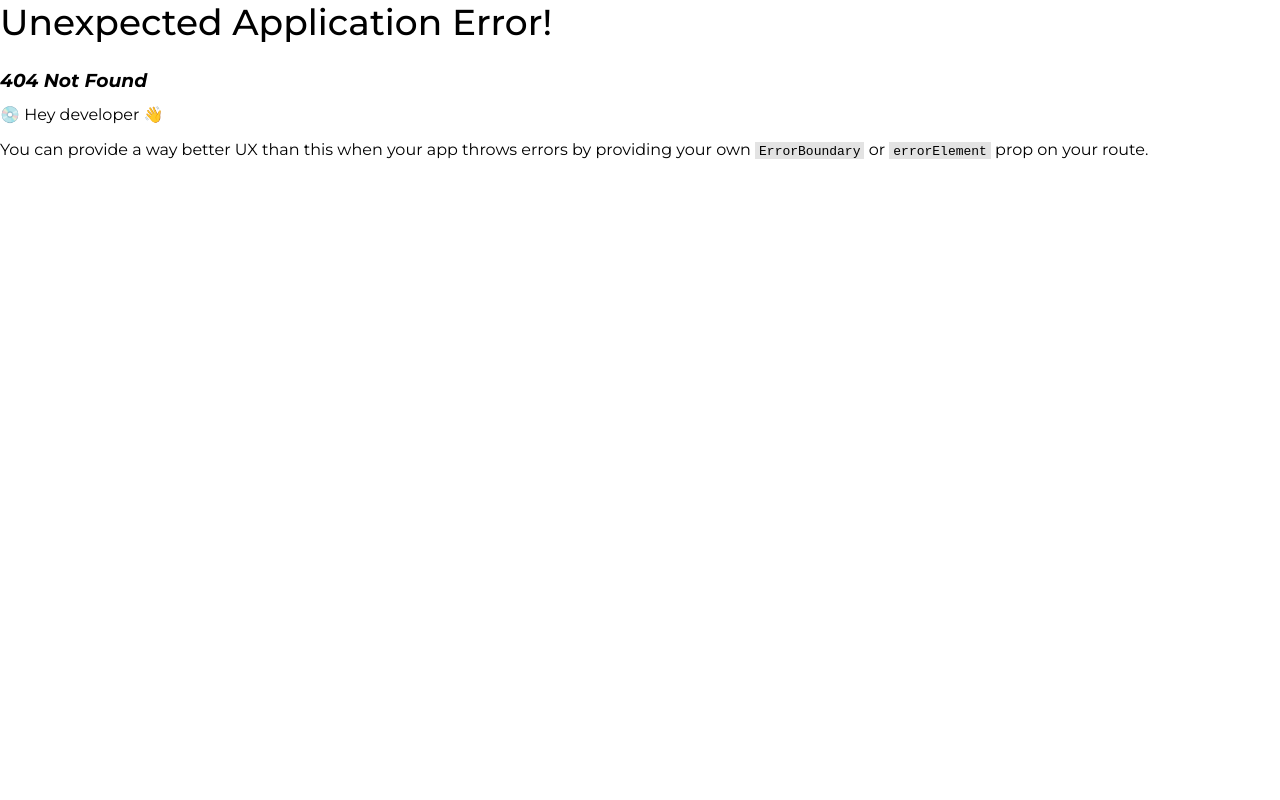
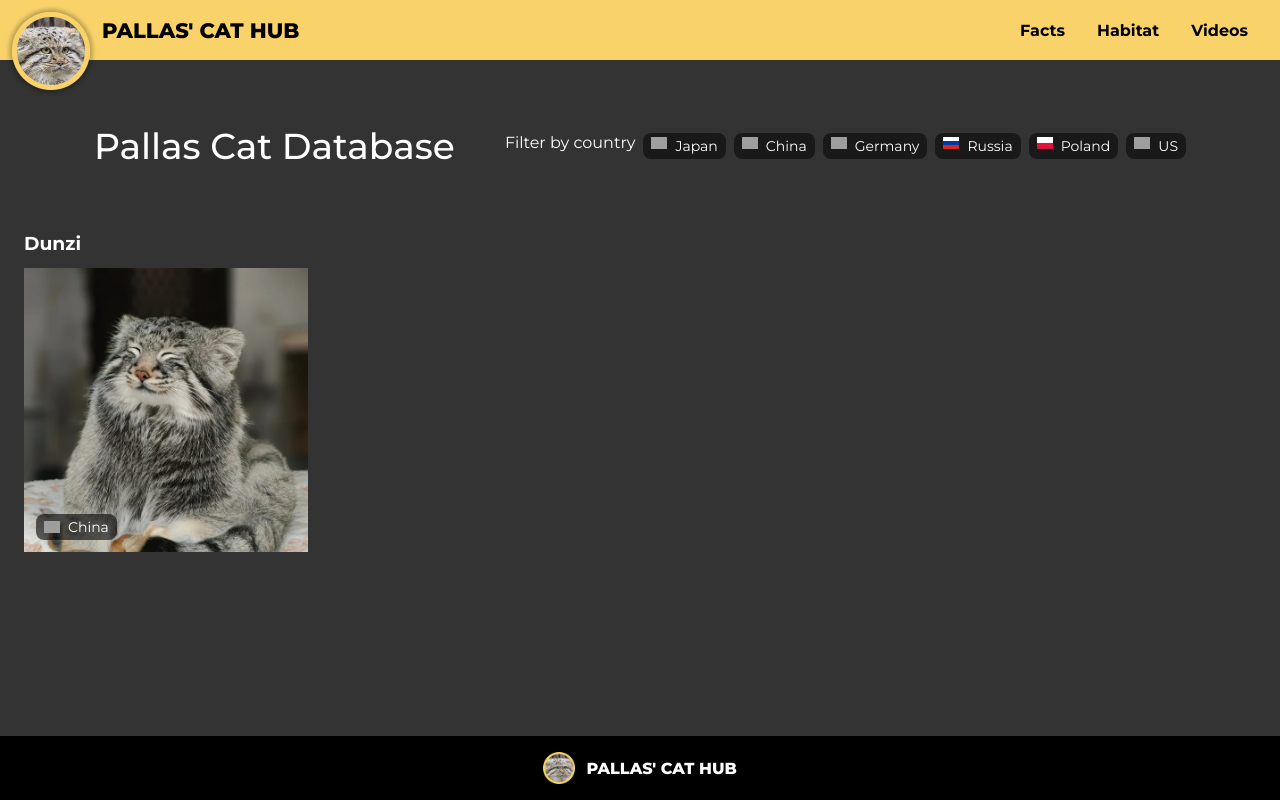
Before and after one commit to adam-crowley/pallas-cat-hub, a React (Vite) app: page /database/china in a window 1280 px wide. Before the commit this address had no page. Built offline with nearby package versions, Linux system fonts and the light colour scheme; grey boxes are pictures that could not be loaded.

Commit message:
Implement filter function on Database component

```diff
--- a/models/models.ts
+++ b/models/models.ts
@@ -26,10 +26,13 @@ export interface VideoSlideData {
 
 export interface CountryData {
   country: string
+  countryUrl: string
+  countryId: number
   cats: []
 }
 export interface CatData {
   name: string
+  id: number
   country: string
   countryUrl: string
   imageUrl: string
--- a/public/data/cat-data.json
+++ b/public/data/cat-data.json
@@ -1,21 +1,26 @@
 [
   {
     "country": "Japan",
+    "countryUrl": "/img/jp.svg",
+    "countryId": 1,
     "cats": [
       {
         "name": "Polly",
+        "id": 1,
         "imageUrl": "/img/uncompressed/database/polly.webp",
         "country": "Japan",
         "countryUrl": "/img/jp.svg"
       },
       {
         "name": "Az",
+        "id": 2,
         "imageUrl": "/img/uncompressed/database/az.webp",
         "country": "Japan",
         "countryUrl": "/img/jp.svg"
       },
       {
         "name": "Bol",
+        "id": 3,
         "imageUrl": "/img/uncompressed/database/bol.png",
         "country": "Japan",
         "countryUrl": "/img/jp.svg"
@@ -24,9 +29,12 @@
   },
   {
     "country": "China",
+    "countryUrl": "/img/cn.svg",
+    "countryId": 2,
     "cats": [
       {
         "name": "Dunzi",
+        "id": 4,
         "imageUrl": "/img/uncompressed/database/dunzi.webp",
         "country": "China",
         "countryUrl": "/img/cn.svg"
@@ -35,9 +43,12 @@
   },
   {
     "country": "Germany",
+    "countryUrl": "/img/de.svg",
+    "countryId": 3,
     "cats": [
       {
         "name": "Norbu Jr",
+        "id": 5,
         "imageUrl": "/img/uncompressed/database/norbu-jr.webp",
         "country": "Germany",
         "countryUrl": "/img/de.svg"
@@ -46,9 +57,12 @@
   },
   {
     "country": "Russia",
+    "countryUrl": "/img/ru.svg",
+    "countryId": 4,
     "cats": [
       {
         "name": "Zelenogorsk",
+        "id": 6,
         "imageUrl": "/img/uncompressed/database/gorsk.webp",
         "country": "Russia",
         "countryUrl": "/img/ru.svg"
@@ -57,9 +71,12 @@
   },
   {
     "country": "Poland",
+    "countryUrl": "/img/pl.svg",
+    "countryId": 5,
     "cats": [
       {
         "name": "Magellan",
+        "id": 7,
         "imageUrl": "/img/uncompressed/database/magellan.webp",
         "country": "Poland",
         "countryUrl": "/img/pl.svg"
@@ -68,9 +85,12 @@
   },
   {
     "country": "US",
+    "countryUrl": "/img/us.svg",
+    "countryId": 6,
     "cats": [
       {
         "name": "Pazi",
+        "id": 8,
         "imageUrl": "/img/uncompressed/database/pazi.webp",
         "country": "US",
         "countryUrl": "/img/us.svg"
--- a/src/app.css
+++ b/src/app.css
@@ -625,6 +625,10 @@ p.large {
   margin-left: 0.5rem;
 }
 
+.section--database__filter-list a {
+  text-decoration: none;
+}
+
 .section--database__filter-list button {
   font-family: "Montserrat", sans-serif;
   background-color: transparent;
@@ -686,4 +690,8 @@ p.large {
   font-size: 0.875rem;
 }
 
+.section--database__message {
+  color: var(--white);
+}
+
 /*# sourceMappingURL=app.css.map */
--- a/src/app.scss
+++ b/src/app.scss
@@ -528,6 +528,9 @@
   list-style-type: none;
   margin-left: 0.5rem;
 }
+.section--database__filter-list a {
+  text-decoration: none;
+}
 .section--database__filter-list button {
   font-family: "Montserrat", sans-serif;
   background-color: transparent;
@@ -581,3 +584,6 @@
 .section--database__flag-title {
   font-size: 0.875rem;
 }
+.section--database__message {
+  color: var(--white);
+}
--- a/src/components/Database.tsx
+++ b/src/components/Database.tsx
@@ -1,9 +1,11 @@
 import { useState, useEffect } from 'react'
+import { Link, useParams } from 'react-router-dom'
 
 import { CountryData, CatData } from '../../models/models'
 
 function Database() {
   const [countryData, setCountryData] = useState([])
+  const { country } = useParams<string>()
 
   useEffect(() => {
     fetch('/data/cat-data.json').then((response) =>
@@ -13,6 +15,10 @@ function Database() {
         .catch((error) => console.error('Error fetching data:', error))
     )
   }, [])
+
+  const filteredCountryData = countryData.filter(
+    (c) => c.country.toLowerCase() === country.toLowerCase()
+  )
 
   return (
     <>
@@ -24,66 +30,22 @@ function Database() {
               <div className="section--database__filter">
                 <span>Filter by country</span>
                 <ul className="section--database__filter-list">
-                  <li>
+                  {countryData.map((country: CountryData) => (
+                    <>
+                      <li key={country.countryId}>
+                        <Link to={`/database/${country.country}`}>
                           <button>
                             <img
                               className="section--database__flag"
-                        src="img/jp.svg"
-                        alt=""
+                              src={country.countryUrl}
+                              alt={country.country}
                             />
-                      Japan
+                            {country.country}
                           </button>
+                        </Link>
                       </li>
-                  <li>
-                    <button>
-                      <img
-                        className="section--database__flag"
-                        src="img/cn.svg"
-                        alt=""
-                      />
-                      China
-                    </button>
-                  </li>
-                  <li>
-                    <button>
-                      <img
-                        className="section--database__flag"
-                        src="img/de.svg"
-                        alt=""
-                      />
-                      Germany
-                    </button>
-                  </li>
-                  <li>
-                    <button>
-                      <img
-                        className="section--database__flag"
-                        src="img/ru.svg"
-                        alt=""
-                      />
-                      Russia
-                    </button>
-                  </li>
-                  <li>
-                    <button>
-                      <img
-                        className="section--database__flag"
-                        src="img/pl.svg"
-                        alt=""
-                      />
-                      Poland
-                    </button>
-                  </li>
-                  <li>
-                    <button>
-                      <img
-                        className="section--database__flag"
-                        src="img/us.svg"
-                        alt=""
-                      />
-                      US
-                    </button>
-                  </li>
+                    </>
+                  ))}
                 </ul>
               </div>
             </div>
@@ -91,13 +53,16 @@ function Database() {
           <div className="container container--full-width">
             <div className="col-12">
               <div className="section--database__manuls">
-                {countryData.length > 0 && (
+                {filteredCountryData.length > 0 ? (
                   <>
-                    {countryData.map((country: CountryData) => (
+                    {filteredCountryData.map((country: CountryData) => (
                       <>
                         {country.cats.map((cat: CatData) => (
                           <>
-                            <div className="section--database__manul">
+                            <div
+                              key={cat.id}
+                              className="section--database__manul"
+                            >
                               <h3>{cat.name}</h3>
                               <div className="section--database__img-wrap">
                                 <img
@@ -122,6 +87,10 @@ function Database() {
                       </>
                     ))}
                   </>
+                ) : (
+                  <p className="section--database__message">
+                    No cats found for this country
+                  </p>
                 )}
               </div>
             </div>
--- a/src/routes.tsx
+++ b/src/routes.tsx
@@ -22,7 +22,7 @@ const router = createBrowserRouter(
           <Route path="habitat" element={<Habitat />} />
           <Route path="videos" element={<Videos />} />
         </Route>
-        <Route path="database" element={<Database />} />
+        <Route path="database/:country" element={<Database />}></Route>
       </Route>
     </>
   )
```
Also changed, not shown: 1 other file (tests, documents, lock files or other folders). Lines whose indentation alone changed are shown as unchanged.
